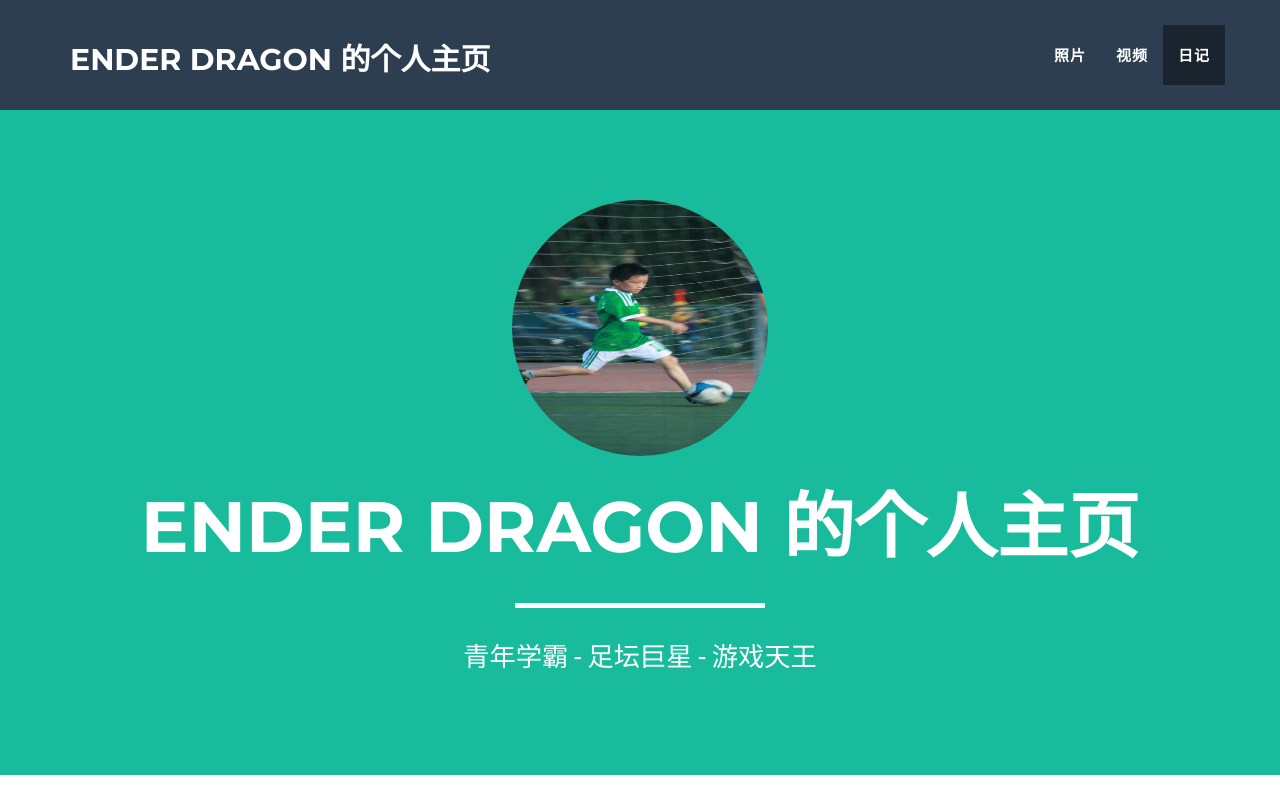
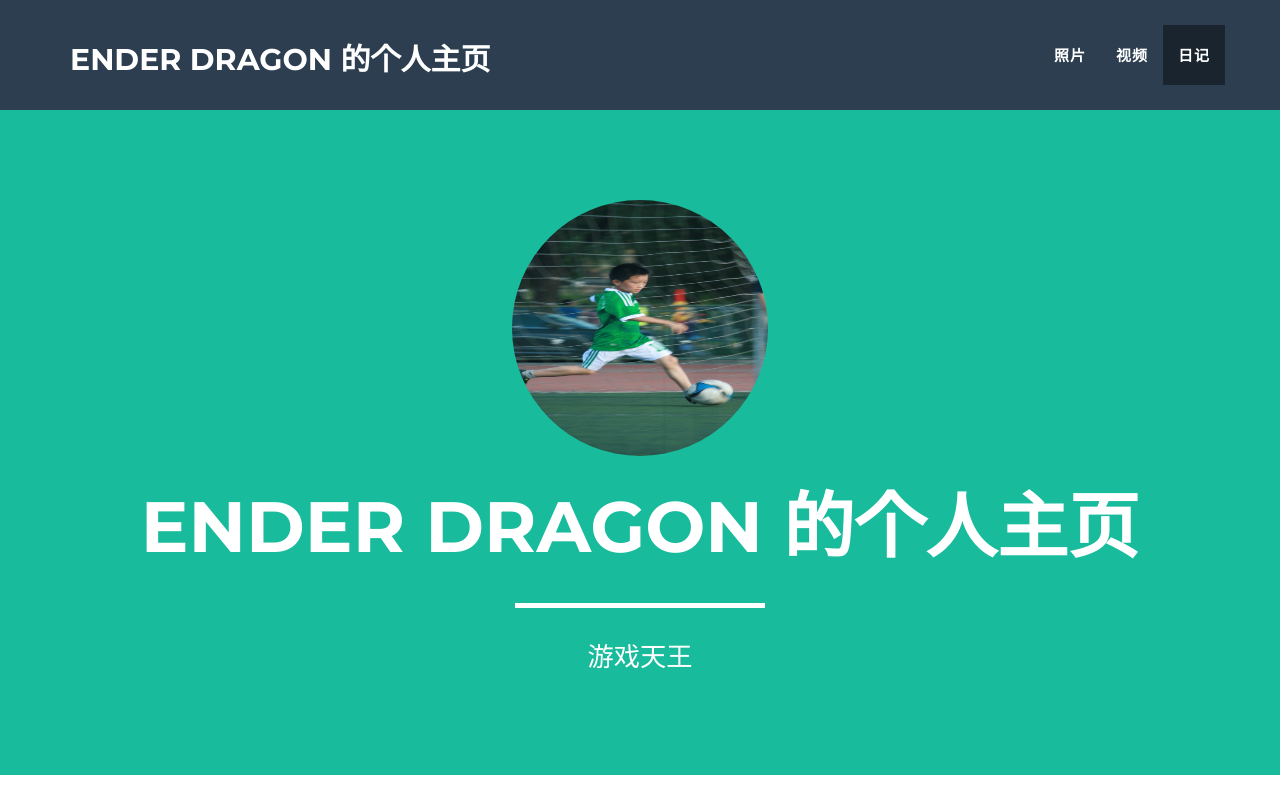
Before and after one commit to guoguoKing/home, a plain HTML site: page index.html in a window 1280 px wide. Shown: the top 800 px of the page. Drawn offline with nearby package versions, Linux system fonts and the light colour scheme.

Commit message:
Update index.html

```diff
--- a/index.html
+++ b/index.html
@@ -9,7 +9,7 @@
     <meta name="description" content="">
     <meta name="author" content="">
 
-    <title>Ender Dragon 的个人主页</title>
+    <title>吴继平</title>
 
     <!-- Bootstrap Core CSS - Uses Bootswatch Flatly Theme: http://bootswatch.com/flatly/ -->
     <link href="css/bootstrap.min.css" rel="stylesheet">
@@ -78,7 +78,7 @@
                     <div class="intro-text">
                         <span class="name">Ender Dragon 的个人主页</span>
                         <hr class="star-light">
-                        <span class="skills">青年学霸 - 足坛巨星 - 游戏天王</span>
+                        <span class="skills">游戏天王</span>
                     </div>
                 </div>
             </div>
```
